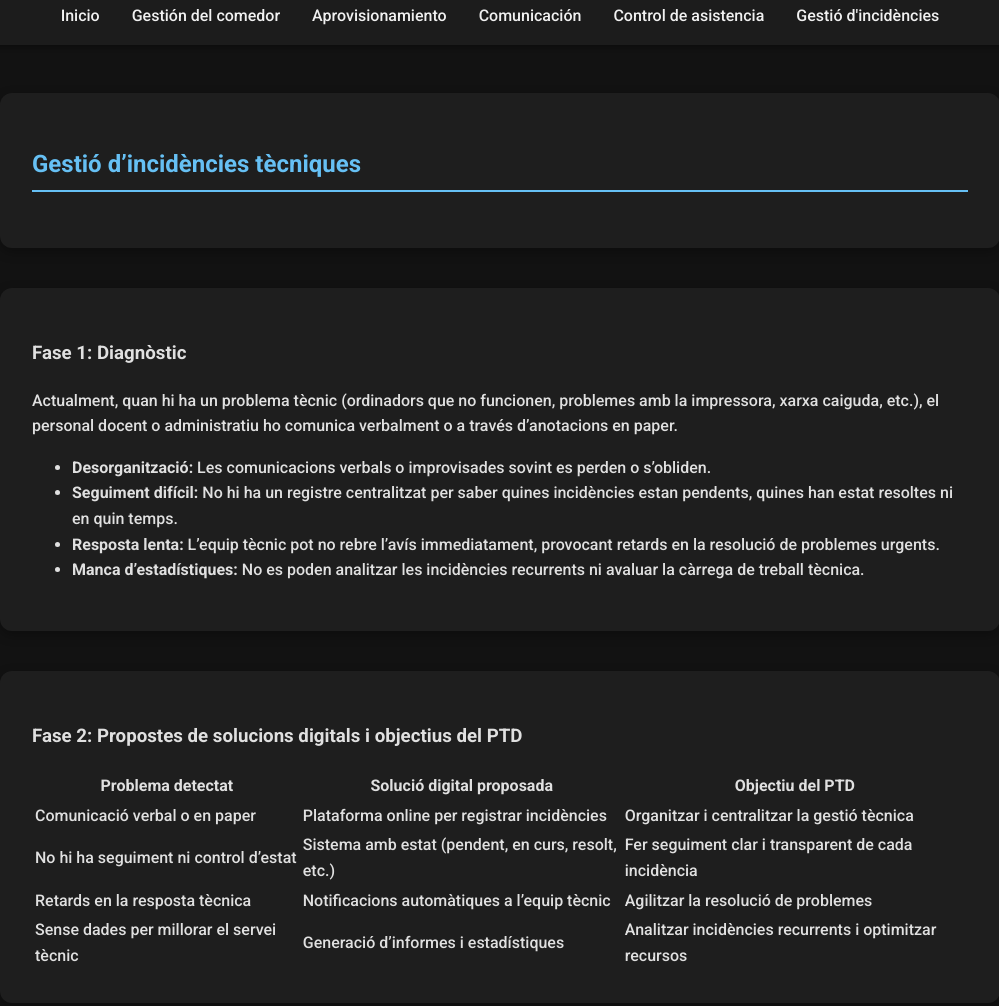
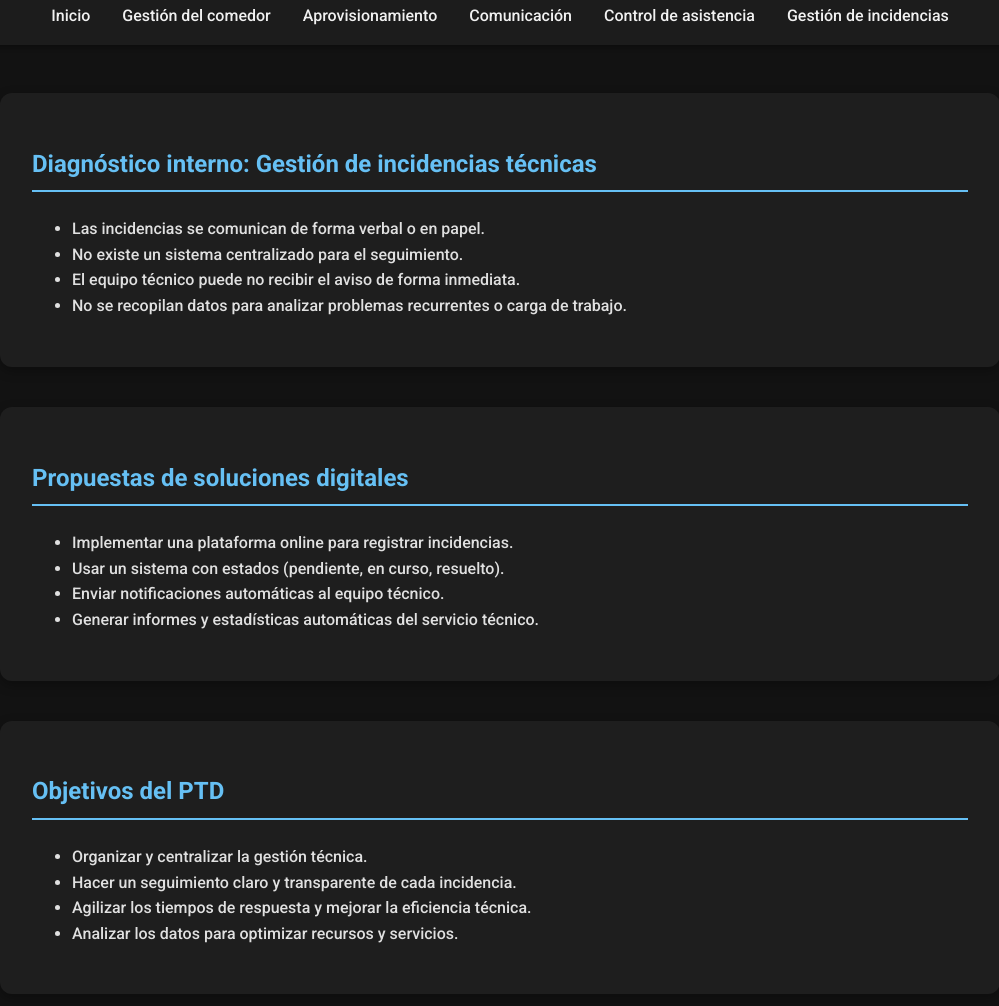
Before and after one commit to junhao2005/AE12_Projecte_de_transformacio_digital_una_empresa, a plain HTML site: page dencidencies.html in a window 1280 px wide. Shown: the part 238-1244 px from the top of the page, without its empty margins (140-1139 px from the left). Drawn offline with Linux system fonts and the light colour scheme.

Commit message:
enrique en castellano

```diff
--- a/dencidencies.html
+++ b/dencidencies.html
@@ -3,7 +3,7 @@
 <head>
   <meta charset="UTF-8">
   <meta name="viewport" content="width=device-width, initial-scale=1.0">
-  <title>Gestió d'incidències - PTD</title>
+  <title>Gestión de incidencias técnicas - PTD</title>
   <link rel="icon" href="./img/sigma.png" type="image/x-icon">
   <link rel="stylesheet" href="css/style.css">
 </head>
@@ -18,60 +18,40 @@
         <li><a href="aprovisionamiento.html">Aprovisionamiento</a></li>
         <li><a href="comunicacion.html">Comunicación</a></li>
         <li><a href="asistencia.html">Control de asistencia</a></li>
-        <li><a href="dencidencies.html">Gestió d'incidències</a></li>
+        <li><a href="dencidencies.html">Gestión de incidencias</a></li>
       </ul>
     </nav>
   </header>
 
   <main>
     <section>
-      <h2>Gestió d’incidències tècniques</h2>
-    </section>
-
-    <section>
-      <h3>Fase 1: Diagnòstic</h3>
-      <p>Actualment, quan hi ha un problema tècnic (ordinadors que no funcionen, problemes amb la impressora, xarxa caiguda, etc.), el personal docent o administratiu ho comunica verbalment o a través d’anotacions en paper.</p>
+      <h2>Diagnóstico interno: Gestión de incidencias técnicas</h2>
       <ul>
-        <li><strong>Desorganització:</strong> Les comunicacions verbals o improvisades sovint es perden o s’obliden.</li>
-        <li><strong>Seguiment difícil:</strong> No hi ha un registre centralitzat per saber quines incidències estan pendents, quines han estat resoltes ni en quin temps.</li>
-        <li><strong>Resposta lenta:</strong> L’equip tècnic pot no rebre l’avís immediatament, provocant retards en la resolució de problemes urgents.</li>
-        <li><strong>Manca d’estadístiques:</strong> No es poden analitzar les incidències recurrents ni avaluar la càrrega de treball tècnica.</li>
+        <li>Las incidencias se comunican de forma verbal o en papel.</li>
+        <li>No existe un sistema centralizado para el seguimiento.</li>
+        <li>El equipo técnico puede no recibir el aviso de forma inmediata.</li>
+        <li>No se recopilan datos para analizar problemas recurrentes o carga de trabajo.</li>
       </ul>
     </section>
 
     <section>
-      <h3>Fase 2: Propostes de solucions digitals i objectius del PTD</h3>
-      <table>
-        <thead>
-          <tr>
-            <th>Problema detectat</th>
-            <th>Solució digital proposada</th>
-            <th>Objectiu del PTD</th>
-          </tr>
-        </thead>
-        <tbody>
-          <tr>
-            <td>Comunicació verbal o en paper</td>
-            <td>Plataforma online per registrar incidències</td>
-            <td>Organitzar i centralitzar la gestió tècnica</td>
-          </tr>
-          <tr>
-            <td>No hi ha seguiment ni control d’estat</td>
-            <td>Sistema amb estat (pendent, en curs, resolt, etc.)</td>
-            <td>Fer seguiment clar i transparent de cada incidència</td>
-          </tr>
-          <tr>
-            <td>Retards en la resposta tècnica</td>
-            <td>Notificacions automàtiques a l’equip tècnic</td>
-            <td>Agilitzar la resolució de problemes</td>
-          </tr>
-          <tr>
-            <td>Sense dades per millorar el servei tècnic</td>
-            <td>Generació d’informes i estadístiques</td>
-            <td>Analitzar incidències recurrents i optimitzar recursos</td>
-          </tr>
-        </tbody>
-      </table>
+      <h2>Propuestas de soluciones digitales</h2>
+      <ul>
+        <li>Implementar una plataforma online para registrar incidencias.</li>
+        <li>Usar un sistema con estados (pendiente, en curso, resuelto).</li>
+        <li>Enviar notificaciones automáticas al equipo técnico.</li>
+        <li>Generar informes y estadísticas automáticas del servicio técnico.</li>
+      </ul>
+    </section>
+
+    <section>
+      <h2>Objetivos del PTD</h2>
+      <ul>
+        <li>Organizar y centralizar la gestión técnica.</li>
+        <li>Hacer un seguimiento claro y transparente de cada incidencia.</li>
+        <li>Agilizar los tiempos de respuesta y mejorar la eficiencia técnica.</li>
+        <li>Analizar los datos para optimizar recursos y servicios.</li>
+      </ul>
     </section>
   </main>
 
```
